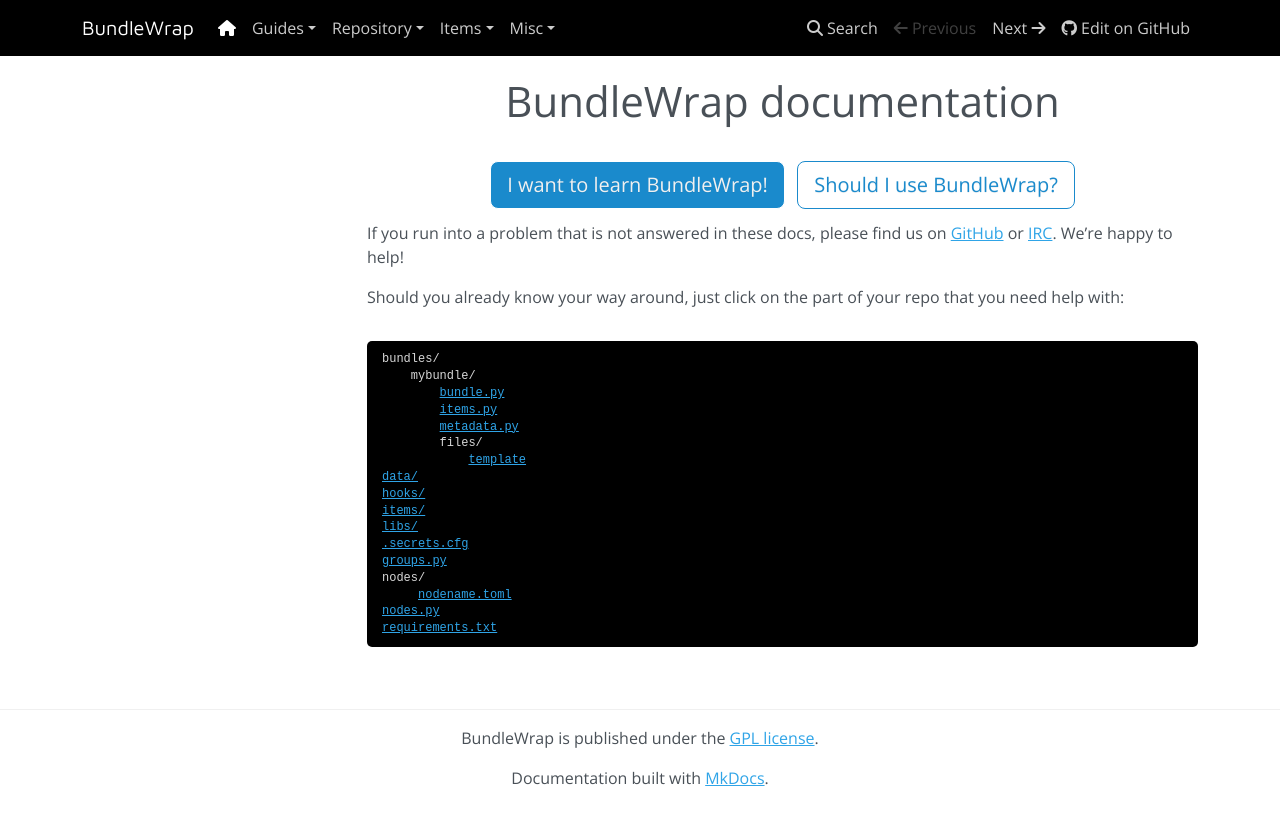
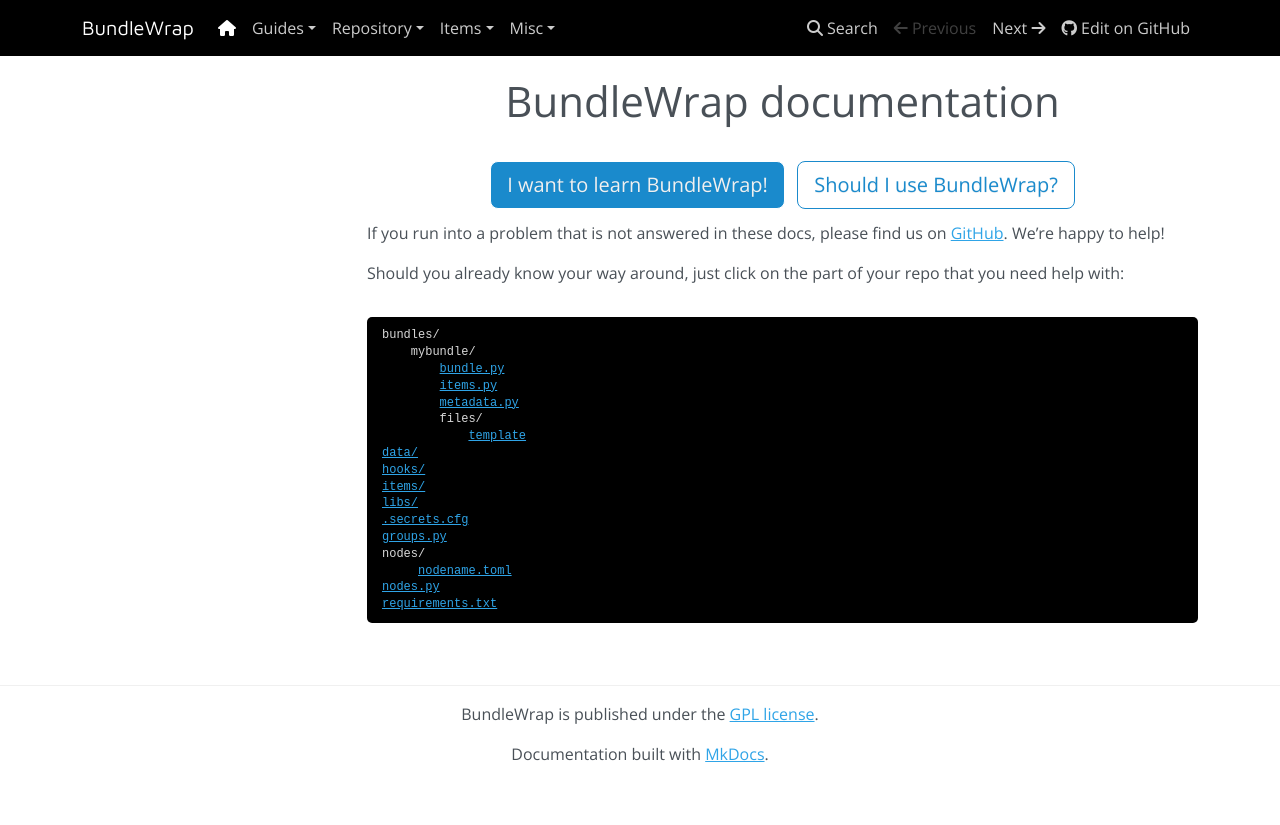
Before and after one commit to bundlewrap/bundlewrap, an MkDocs documentation site: the page built from docs/content/index.md, in a window 1280 px wide. Shown: the top 825 px of the page. Built offline with MkDocs 1.6.1, drawn with Linux system fonts in a browser that asks for light colours; nearby versions of some CDN libraries.

Commit message:
remove reference to dead IRC

```diff
--- a/docs/content/index.md
+++ b/docs/content/index.md
@@ -12,7 +12,7 @@
 </div>
 
 If you run into a problem that is not answered in these docs, please
-find us on [GitHub](https://github.com/bundlewrap/bundlewrap/discussions) or [IRC](irc://irc.libera.chat/bundlewrap). We’re happy to help!
+find us on [GitHub](https://github.com/bundlewrap/bundlewrap/discussions). We’re happy to help!
 
 Should you already know your way around, just click on the part of your repo that you need help with:
 
```
